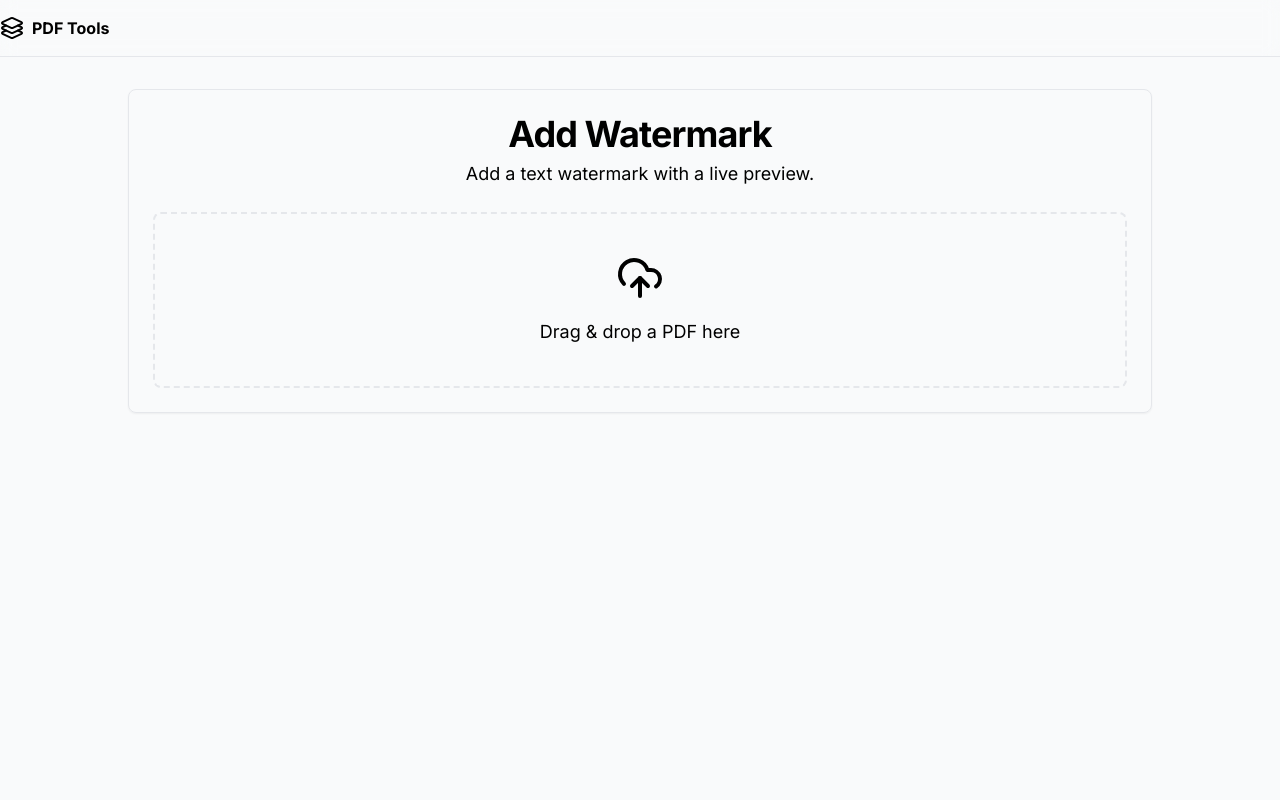
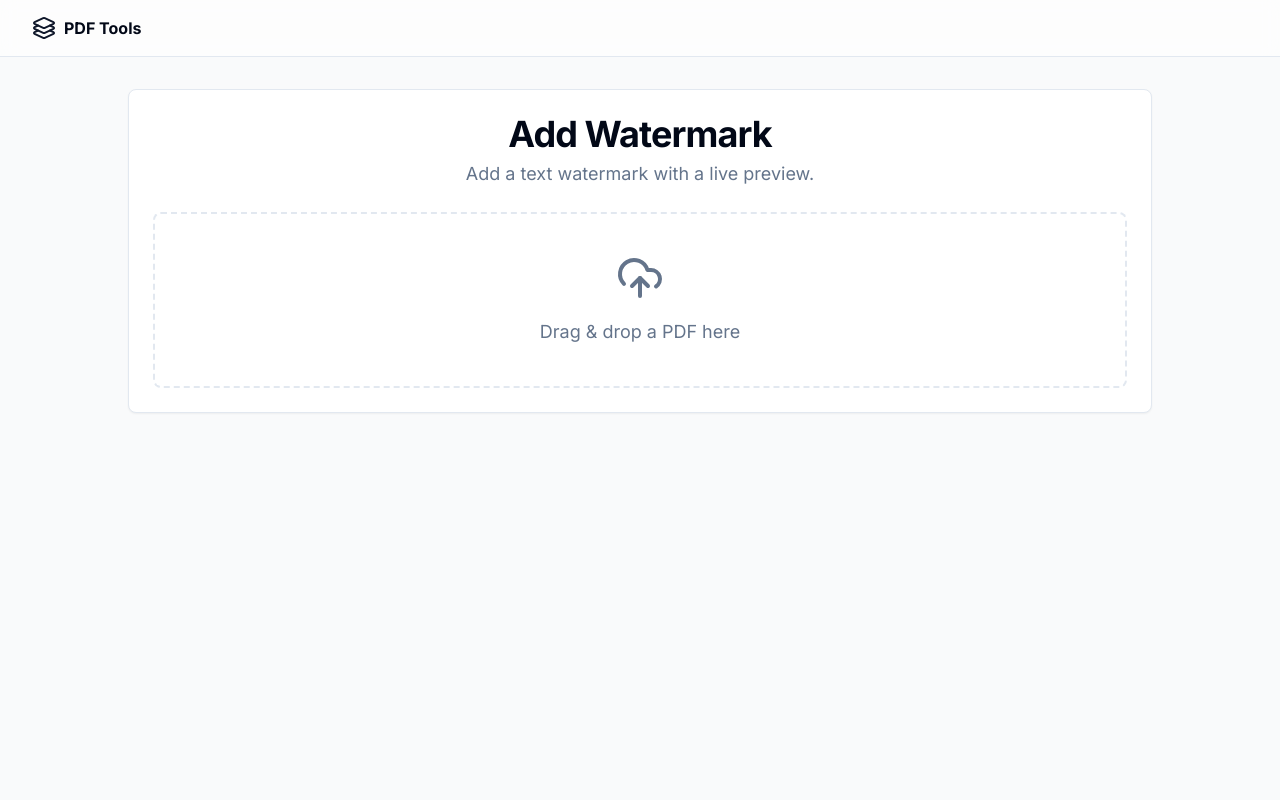
Before and after one commit to alexitalyin-art/pdf, a Next.js app in the folder frontend/: page /en/add-watermark in a window 1280 px wide. Shown: the top 800 px of the page. Built offline with nearby package versions, Linux system fonts and the light colour scheme.

Commit message:
fiexed all button issue

```diff
--- a/frontend/app/[lang]/(tools)/add-watermark/page.tsx
+++ b/frontend/app/[lang]/(tools)/add-watermark/page.tsx
@@ -3,7 +3,7 @@
 import { useState, useCallback } from 'react';
 import { useDropzone } from 'react-dropzone';
 import { PDFDocument, rgb, StandardFonts, degrees } from 'pdf-lib';
-import { UploadCloud, Loader2, Droplet } from 'lucide-react';
+import { UploadCloud, Loader2, Droplet, FileText } from 'lucide-react';
 import dynamic from 'next/dynamic';
 import type { PDFDocumentProxy } from 'pdfjs-dist';
 import { Button } from '@/components/ui/button';
@@ -36,7 +36,7 @@ export default function AddWatermarkPage() {
   const [watermarkText, setWatermarkText] = useState('CONFIDENTIAL');
   const [fontSize, setFontSize] = useState(50);
   const [opacity, setOpacity] = useState(0.25);
-  const [font, setFont] = useState<FontKey>('Helvetica');
+  const [font, setFont] = useState<FontKey>('Helvetica-Bold');
   const [style, setStyle] = useState<StyleKey>('tiled');
   const [error, setError] = useState<string | null>(null);
 
@@ -48,11 +48,7 @@ export default function AddWatermarkPage() {
     }
   }, []);
 
-  const { getRootProps, getInputProps, isDragActive } = useDropzone({
-    onDrop,
-    multiple: false,
-    accept: { 'application/pdf': ['.pdf'] },
-  });
+  const { getRootProps, getInputProps, isDragActive } = useDropzone({ onDrop, multiple: false, accept: { 'application/pdf': ['.pdf'] } });
 
   const handleAddWatermark = async () => {
     if (!file) return;
@@ -67,39 +63,38 @@ export default function AddWatermarkPage() {
 
       for (const page of pages) {
         const { width, height } = page.getSize();
+
         if (style === 'tiled') {
             const gap = 150;
-          for (let y = 0; y < height + gap; y += gap) {
-            for (let x = 0; x < width + gap; x += gap) {
+            for (let y = -gap; y < height + gap; y += gap) {
+                for (let x = -gap; x < width + gap; x += gap) {
                     page.drawText(watermarkText, {
-                x: x,
-                y: y,
-                font: selectedFont,
-                size: fontSize,
-                color: rgb(0, 0, 0),
-                opacity: opacity,
-                rotate: degrees(-45),
+                        x, y,
+                        font: selectedFont, size: fontSize,
+                        color: rgb(0, 0, 0), opacity: opacity,
+                        rotate: degrees(45),
                     });
                 }
             }
         } else {
-          const largeFontSize = fontSize * 2;
+            const largeFontSize = fontSize * 2.5;
             const textWidth = selectedFont.widthOfTextAtSize(watermarkText, largeFontSize);
             const textHeight = selectedFont.heightAtSize(largeFontSize);
             page.drawText(watermarkText, {
                 x: width / 2 - textWidth / 2,
                 y: height / 2 - textHeight / 2,
-            font: selectedFont,
-            size: largeFontSize,
-            color: rgb(0, 0, 0),
-            opacity: opacity,
+                font: selectedFont, size: largeFontSize,
+                color: rgb(0, 0, 0), opacity: opacity,
                 rotate: degrees(-45),
             });
         }
       }
 
       const pdfBytes = await pdfDoc.save();
-      const blob = new Blob([pdfBytes], { type: 'application/pdf' });
+      const arrayBuffer = new ArrayBuffer(pdfBytes.length);
+      const uint8Array = new Uint8Array(arrayBuffer);
+      uint8Array.set(pdfBytes);
+      const blob = new Blob([arrayBuffer], { type: 'application/pdf' });
       const url = URL.createObjectURL(blob);
       setOutputPdfUrl(url);
     } catch (e) {
@@ -110,6 +105,12 @@ export default function AddWatermarkPage() {
     }
   };
 
+  const handleReset = () => {
+      setFile(null);
+      setOutputPdfUrl(null);
+      setError(null);
+  }
+
   return (
     <div className="container mx-auto p-4 md:p-8">
       <Card className="max-w-5xl mx-auto">
@@ -119,10 +120,7 @@ export default function AddWatermarkPage() {
         </CardHeader>
         <CardContent>
           {!file ? (
-            <div
-              {...getRootProps()}
-              className={`p-10 border-2 border-dashed rounded-lg cursor-pointer ${isDragActive ? 'border-primary bg-secondary' : 'border-border'}`}
-            >
+            <div {...getRootProps()} className={`p-10 border-2 border-dashed rounded-lg cursor-pointer ${isDragActive ? 'border-primary bg-secondary' : 'border-border'}`}>
               <input {...getInputProps()} />
               <div className="flex flex-col items-center justify-center space-y-4"><UploadCloud className="w-12 h-12 text-muted-foreground" /><p className="text-lg text-muted-foreground">Drag & drop a PDF here</p></div>
             </div>
@@ -134,10 +132,13 @@ export default function AddWatermarkPage() {
                   currentPage={currentPage}
                   onPageChange={setCurrentPage}
                   onPdfLoad={(pdf: PDFDocumentProxy) => setTotalPages(pdf.numPages)}
-                  watermark={{ text: watermarkText, fontSize: style === 'single' ? fontSize * 2 : fontSize, opacity, fontFamily: fontMap[font].cssFont, style }}
+                  watermark={{ text: watermarkText, fontSize: style === 'single' ? fontSize * 2.5 : fontSize, opacity, fontFamily: fontMap[font].cssFont, style }}
                 />
               </div>
               <div className="lg:w-1/3 flex flex-col space-y-4">
+                 <div className="p-3 bg-secondary rounded-md">
+                    <p className="font-medium text-secondary-foreground truncate">{file.name}</p>
+                </div>
                 <div className="space-y-2">
                   <Label htmlFor="watermarkText">Watermark Text</Label>
                   <Input type="text" id="watermarkText" value={watermarkText} onChange={e => setWatermarkText(e.target.value)} />
@@ -145,40 +146,20 @@ export default function AddWatermarkPage() {
                 <div className="space-y-2">
                     <Label htmlFor="style">Style</Label>
                     <Select value={style} onValueChange={(value: StyleKey) => setStyle(value)}>
-                        <SelectTrigger className="bg-gray-700 text-white border border-gray-700">
-                            <SelectValue placeholder="Select style" />
-                        </SelectTrigger>
-                        <SelectContent className="bg-gray-700 text-white border border-gray-700 shadow-lg rounded-md z-50">
-                            <SelectItem
-                              value="tiled"
-                              className="data-[highlighted]:bg-gray-600 data-[highlighted]:text-white focus:bg-gray-600 focus:text-white"
-                            >
-                              Tiled
-                            </SelectItem>
-                            <SelectItem
-                              value="single"
-                              className="data-[highlighted]:bg-gray-600 data-[highlighted]:text-white focus:bg-gray-600 focus:text-white"
-                            >
-                              Single
-                            </SelectItem>
+                        <SelectTrigger className="bg-background border"><SelectValue placeholder="Select style" /></SelectTrigger>
+                        <SelectContent className="bg-background border">
+                            <SelectItem value="tiled">Tiled</SelectItem>
+                            <SelectItem value="single">Single</SelectItem>
                         </SelectContent>
                     </Select>
                 </div>
                 <div className="space-y-2">
                     <Label htmlFor="fontStyle">Font Style</Label>
                     <Select value={font} onValueChange={(value: FontKey) => setFont(value)}>
-                        <SelectTrigger className="bg-gray-700 text-white border border-gray-700">
-                            <SelectValue placeholder="Select font" />
-                        </SelectTrigger>
-                        <SelectContent className="bg-gray-700 text-white border border-gray-700 shadow-lg rounded-md z-50">
+                        <SelectTrigger className="bg-background border"><SelectValue placeholder="Select font" /></SelectTrigger>
+                        <SelectContent className="bg-background border">
                             {Object.keys(fontMap).map(fontName => (
-                              <SelectItem
-                                key={fontName}
-                                value={fontName}
-                                className="data-[highlighted]:bg-gray-600 data-[highlighted]:text-white focus:bg-gray-600 focus:text-white"
-                              >
-                                {fontName}
-                              </SelectItem>
+                                <SelectItem key={fontName} value={fontName}>{fontName}</SelectItem>
                             ))}
                         </SelectContent>
                     </Select>
@@ -202,7 +183,10 @@ export default function AddWatermarkPage() {
           {outputPdfUrl && (
             <div className="mt-6 text-center p-6 bg-green-50 dark:bg-green-900/20 border rounded-lg">
               <h3 className="text-2xl font-semibold text-green-800 dark:text-green-300 mb-4">Watermark Added!</h3>
+               <div className="flex justify-center items-center gap-4">
                 <Button asChild size="lg"><a href={outputPdfUrl} download={`watermarked-${file?.name}`}>Download Watermarked PDF</a></Button>
+                <Button onClick={handleReset} variant="outline" size="lg">Watermark Another PDF</Button>
+               </div>
             </div>
           )}
         </CardContent>
--- a/frontend/app/[lang]/globals.css
+++ b/frontend/app/[lang]/globals.css
@@ -1,3 +1,59 @@
 @tailwind base;
 @tailwind components;
 @tailwind utilities;
+
+@layer base {
+  :root {
+    --background: 0 0% 100%;
+    --foreground: 222.2 84% 4.9%;
+    --card: 0 0% 100%;
+    --card-foreground: 222.2 84% 4.9%;
+    --popover: 0 0% 100%;
+    --popover-foreground: 222.2 84% 4.9%;
+    --primary: 222.2 47.4% 11.2%;
+    --primary-foreground: 210 40% 98%;
+    --secondary: 210 40% 96.1%;
+    --secondary-foreground: 222.2 47.4% 11.2%;
+    --muted: 210 40% 96.1%;
+    --muted-foreground: 215.4 16.3% 46.9%;
+    --accent: 210 40% 96.1%;
+    --accent-foreground: 222.2 47.4% 11.2%;
+    --destructive: 0 84.2% 60.2%;
+    --destructive-foreground: 210 40% 98%;
+    --border: 214.3 31.8% 91.4%;
+    --input: 214.3 31.8% 91.4%;
+    --ring: 222.2 84% 4.9%;
+    --radius: 0.5rem;
+  }
+
+  .dark {
+    --background: 222.2 84% 4.9%;
+    --foreground: 210 40% 98%;
+    --card: 222.2 84% 4.9%;
+    --card-foreground: 210 40% 98%;
+    --popover: 222.2 84% 4.9%;
+    --popover-foreground: 210 40% 98%;
+    --primary: 210 40% 98%;
+    --primary-foreground: 222.2 47.4% 11.2%;
+    --secondary: 217.2 32.6% 17.5%;
+    --secondary-foreground: 210 40% 98%;
+    --muted: 217.2 32.6% 17.5%;
+    --muted-foreground: 215 20.2% 65.1%;
+    --accent: 217.2 32.6% 17.5%;
+    --accent-foreground: 210 40% 98%;
+    --destructive: 0 62.8% 30.6%;
+    --destructive-foreground: 210 40% 98%;
+    --border: 217.2 32.6% 17.5%;
+    --input: 217.2 32.6% 17.5%;
+    --ring: 212.7 26.8% 83.9%;
+  }
+}
+
+@layer base {
+  * {
+    @apply border-border;
+  }
+  body {
+    @apply bg-background text-foreground;
+  }
+}
--- a/frontend/tailwind.config.ts
+++ b/frontend/tailwind.config.ts
@@ -1,14 +1,80 @@
-import type { Config } from "tailwindcss";
+import type { Config } from "tailwindcss"
 
-const config: Config = {
+const config = {
+  darkMode: ["class"],
   content: [
-    "./pages/**/*.{js,ts,jsx,tsx,mdx}",
-    "./components/**/*.{js,ts,jsx,tsx,mdx}",
-    "./app/**/*.{js,ts,jsx,tsx,mdx}",
-  ],
+    './pages/**/*.{ts,tsx}',
+    './components/**/*.{ts,tsx}',
+    './app/**/*.{ts,tsx}',
+    './src/**/*.{ts,tsx}',
+	],
+  prefix: "",
   theme: {
-    extend: {},
+    container: {
+      center: true,
+      padding: "2rem",
+      screens: {
+        "2xl": "1400px",
+      },
+    },
+    extend: {
+      colors: {
+        border: "hsl(var(--border))",
+        input: "hsl(var(--input))",
+        ring: "hsl(var(--ring))",
+        background: "hsl(var(--background))",
+        foreground: "hsl(var(--foreground))",
+        primary: {
+          DEFAULT: "hsl(var(--primary))",
+          foreground: "hsl(var(--primary-foreground))",
+        },
+        secondary: {
+          DEFAULT: "hsl(var(--secondary))",
+          foreground: "hsl(var(--secondary-foreground))",
+        },
+        destructive: {
+          DEFAULT: "hsl(var(--destructive))",
+          foreground: "hsl(var(--destructive-foreground))",
+        },
+        muted: {
+          DEFAULT: "hsl(var(--muted))",
+          foreground: "hsl(var(--muted-foreground))",
+        },
+        accent: {
+          DEFAULT: "hsl(var(--accent))",
+          foreground: "hsl(var(--accent-foreground))",
+        },
+        popover: {
+          DEFAULT: "hsl(var(--popover))",
+          foreground: "hsl(var(--popover-foreground))",
+        },
+        card: {
+          DEFAULT: "hsl(var(--card))",
+          foreground: "hsl(var(--card-foreground))",
+        },
+      },
+      borderRadius: {
+        lg: "var(--radius)",
+        md: "calc(var(--radius) - 2px)",
+        sm: "calc(var(--radius) - 4px)",
+      },
+      keyframes: {
+        "accordion-down": {
+          from: { height: "0" },
+          to: { height: "var(--radix-accordion-content-height)" },
+        },
+        "accordion-up": {
+          from: { height: "var(--radix-accordion-content-height)" },
+          to: { height: "0" },
+        },
+      },
+      animation: {
+        "accordion-down": "accordion-down 0.2s ease-out",
+        "accordion-up": "accordion-up 0.2s ease-out",
+      },
+    },
   },
-  plugins: [],
-};
-export default config;
+  plugins: [require("tailwindcss-animate")],
+} satisfies Config
+
+export default config
```
Also changed, not shown: frontend/components/ui/select.tsx (+12 -90 lines). Lines whose indentation alone changed are shown as unchanged.
